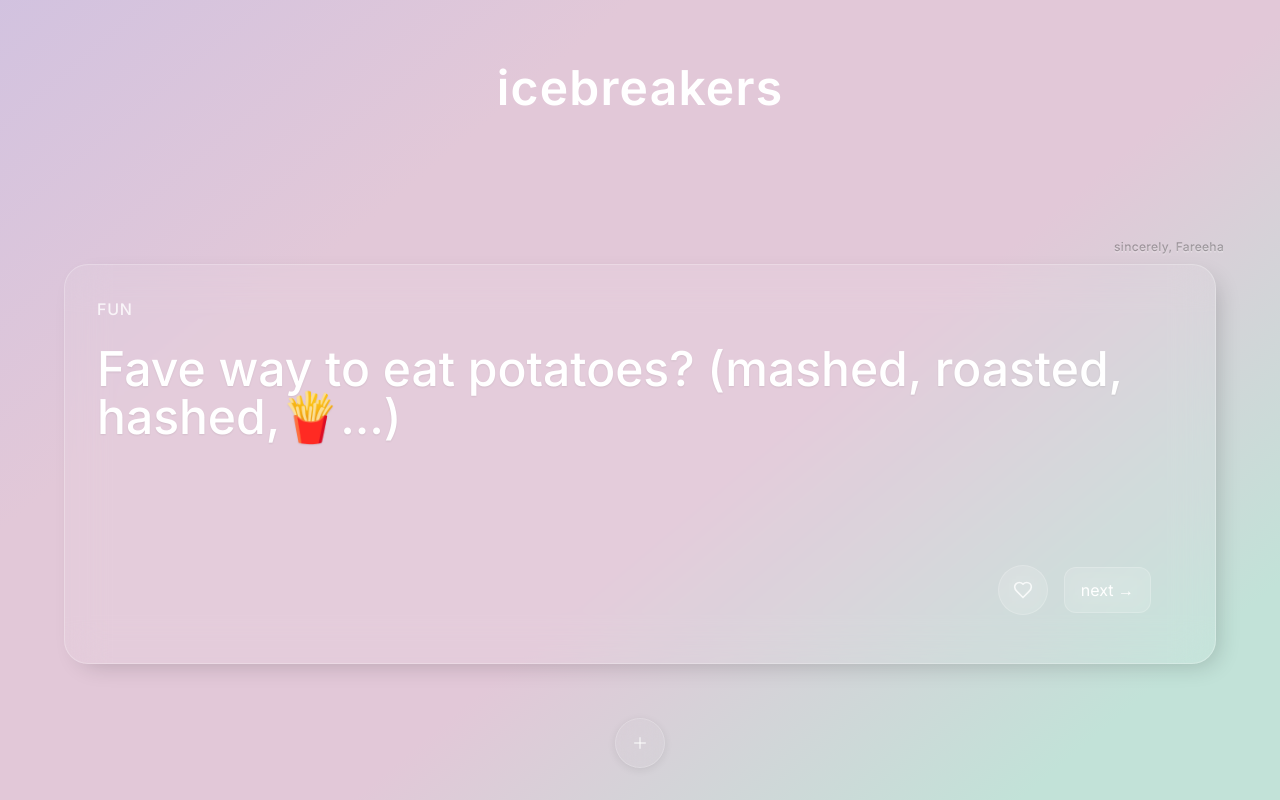
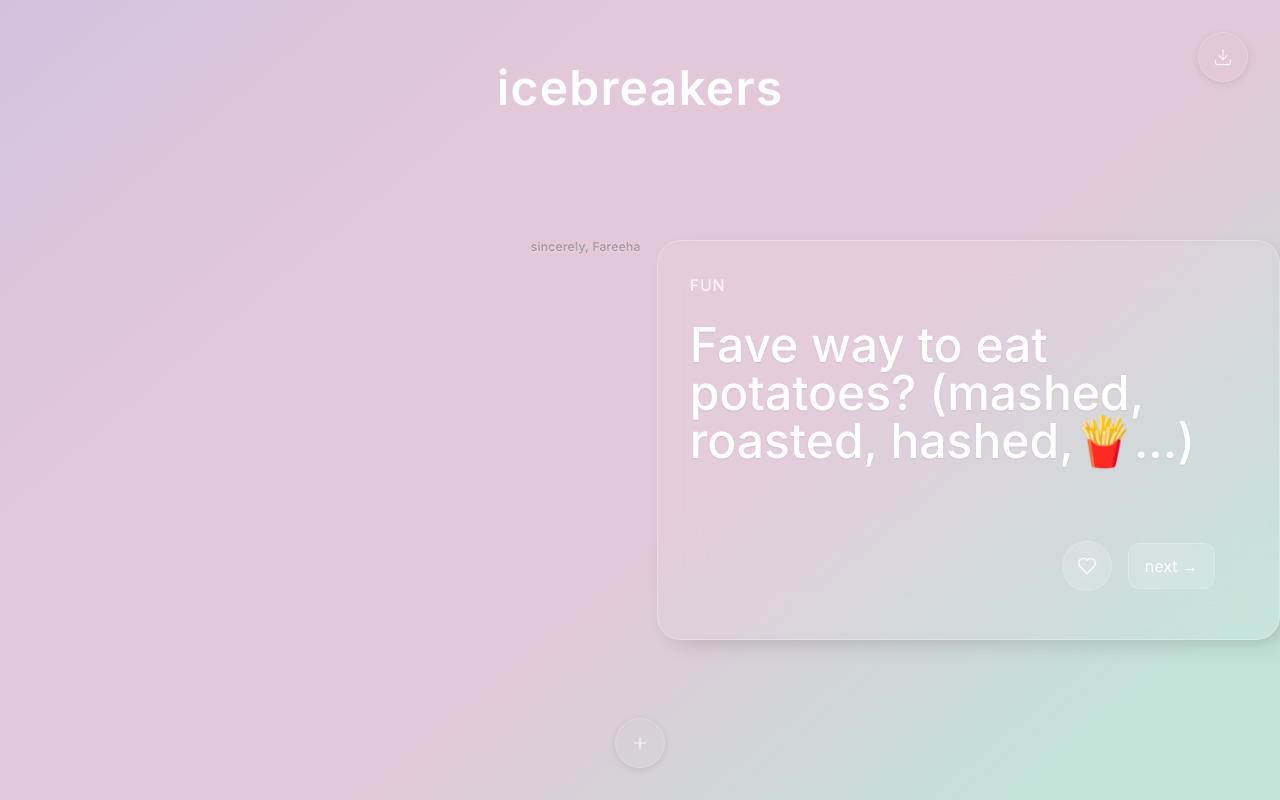
Before and after one commit to fareeha-s/icebreakers, a React (Vite) app: page / in a window 1280 px wide. Built offline with nearby package versions, Linux system fonts and the light colour scheme.

Commit message:
feat: add download card as image button to top right corner

```diff
--- a/package.json
+++ b/package.json
@@ -13,6 +13,7 @@
     "deploy": "gh-pages -d dist"
   },
   "dependencies": {
+    "html2canvas": "^1.4.1",
     "lucide-react": "^0.344.0",
     "react": "^18.3.1",
     "react-dom": "^18.3.1",
--- a/src/App.tsx
+++ b/src/App.tsx
@@ -137,16 +137,64 @@ function App() {
     return localStorage.getItem('has-animated-sidebar') === 'true';
   });
 
+  const captureCard = async () => {
+    const cardElement = document.querySelector('.glass-card');
+    if (!cardElement) return;
+
+    try {
+      const canvas = await html2canvas(cardElement, {
+        backgroundColor: null,
+        scale: 2,
+      });
+
+      const image = canvas.toDataURL('image/png');
+      const link = document.createElement('a');
+      link.href = image;
+      link.download = 'icebreaker-card.png';
+      link.click();
+    } catch (error) {
+      console.error('Failed to capture card:', error);
+    }
+  };
+
   return (
     <>
       <main className="flex flex-col min-h-screen">
+        {/* Download button */}
+        <button
+          onClick={captureCard}
+          className="fixed top-8 right-8 z-50
+            p-3.5
+            bg-white/8
+            backdrop-blur-md
+            border border-white/20
+            shadow-[0_2px_8px_rgba(0,0,0,0.08)]
+            rounded-full
+            transition-all duration-500 ease-[cubic-bezier(0.23,1,0.32,1)]
+            hover:bg-white/15
+            active:scale-95"
+          aria-label="Download card as image"
+        >
+          <svg
+            viewBox="0 0 24 24"
+            className="w-5 h-5 text-white/80"
+            stroke="currentColor"
+            strokeWidth="1.5"
+            fill="none"
+          >
+            <path d="M21 15v4a2 2 0 0 1-2 2H5a2 2 0 0 1-2-2v-4" />
+            <polyline points="7 10 12 15 17 10" />
+            <line x1="12" y1="15" x2="12" y2="3" />
+          </svg>
+        </button>
+
         {/* Header - changed to bold */}
         <h1 className="fixed top-16 left-1/2 -translate-x-1/2 text-3xl md:text-5xl text-white z-50 font-bold tracking-wide">
           icebreakers
         </h1>
 
         {/* Card container moves up smoothly but not centered anymore */}
-        <div className={`flex flex-col items-center transition-all duration-300 ease-in-out
+        <div className={`flex justify-center transition-all duration-300 ease-in-out
           ${isSidebarOpen ? 'mt-[20vh]' : 'mt-[30vh]'}
         `}>
           <Signature />
```
Also changed, not shown: 1 other file (tests, documents, lock files or other folders).
